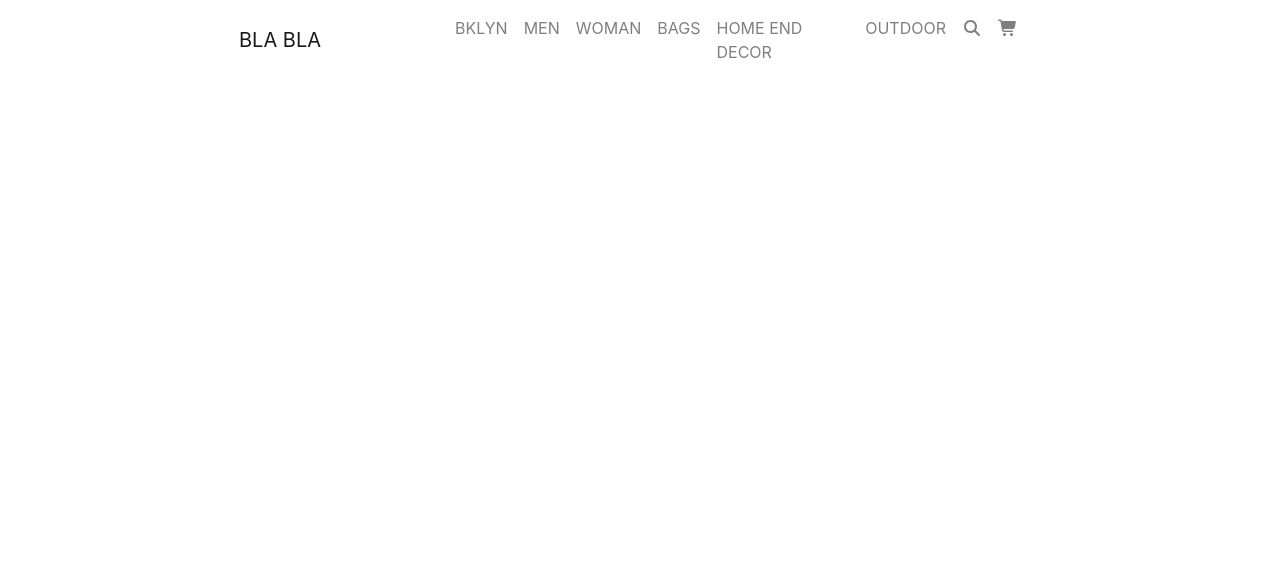
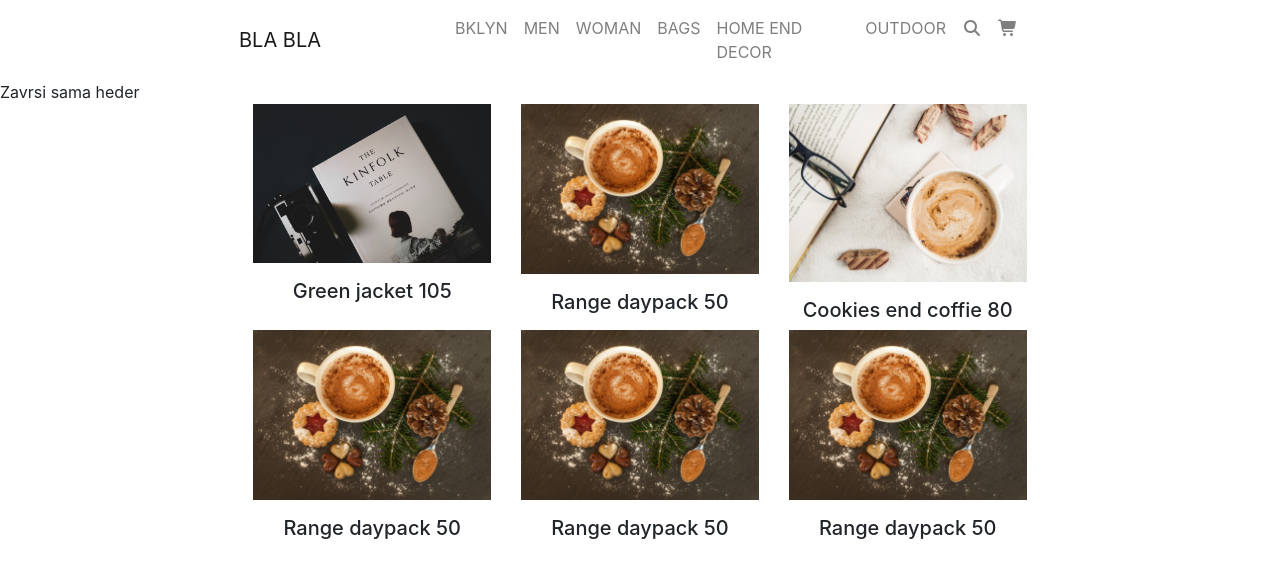
Before and after one commit to kseniiija/Xenias-shop, a plain HTML site: page index.html in a window 1280 px wide. Drawn offline with nearby package versions, Linux system fonts and the light colour scheme.

Commit message:
adding products on the main page
adding section with six articles on the main page,that are being displayed from jQuery

```diff
--- a/css/style.css
+++ b/css/style.css
@@ -0,0 +1,3 @@
+.fake-product {
+    display: none;
+}
--- a/index.html
+++ b/index.html
@@ -36,7 +36,26 @@
             </div>
         </div>
     </nav>
+    <header> Zavrsi sama heder </header>
 
+    <section class="col-12 d-flex justify-content-center">
+        <div class="d-flex flex-wrap col-md-8 products">
+            <!---- ovaj div--->
+
+
+
+        </div>
+
+
+
+    </section>
+
+
+    <article class="col-md-4 text-center fake-product">
+        <!----------------- ovaj prazan kvadrat sada kloniramo u jqyeriju,menjamo mu info i lepimo ga u div sa klasom products-->
+        <img class="w-100" src="" alt="">
+        <h1 class="h5 pt-3"></h1>
+    </article>
 </body>
 
 </html>
--- a/js/script.js
+++ b/js/script.js
@@ -0,0 +1,56 @@
+$(document).ready(function() {
+    var products = [{
+            name: "Green jacket", // popuniti products sa 6 proizvoda i napraviti header
+            price: 105,
+            img: "images/header_IMG.jpg"
+
+        },
+        {
+            name: "Range daypack",
+            price: 50,
+            img: "images/chocolate.jpg"
+
+        },
+        {
+            name: "Cookies end coffie",
+            price: 80,
+            img: "images/book.jpg" /// ovde menjamo i dodajemo proizvode
+
+        },
+        {
+            name: "Range daypack",
+            price: 50,
+            img: "images/chocolate.jpg"
+
+        },
+        {
+            name: "Range daypack",
+            price: 50,
+            img: "images/chocolate.jpg"
+
+        },
+        {
+            name: "Range daypack",
+            price: 50,
+            img: "images/chocolate.jpg"
+
+        }
+
+    ]
+    for (product in products) { //ova petlja napbraja proizvod po proizvod
+
+        var emptyProduct = $(".fake-product").clone().removeClass("fake-product"); //sacuvali smo HMTL element sa klasom fake product u varijablu i klonirali smo ga
+        $(emptyProduct).find("img").attr("src", products[product].img) // pozivamo IMG unutar kloniranog elementa i menjamo mu atribut src u img iz productsa
+        $(emptyProduct).find("h1").text(products[product].name + " " + products[product].price) ///pozivamo H1 i menjamo ime i cenu
+
+        $(".products").append(emptyProduct) //element koji smo klonirali appendujemo  u  products
+
+    }
+
+
+
+
+
+
+
+});
```
Also changed, not shown: images/book.jpg (added), images/chocolate.jpg (added), images/header_IMG.jpg (added).
